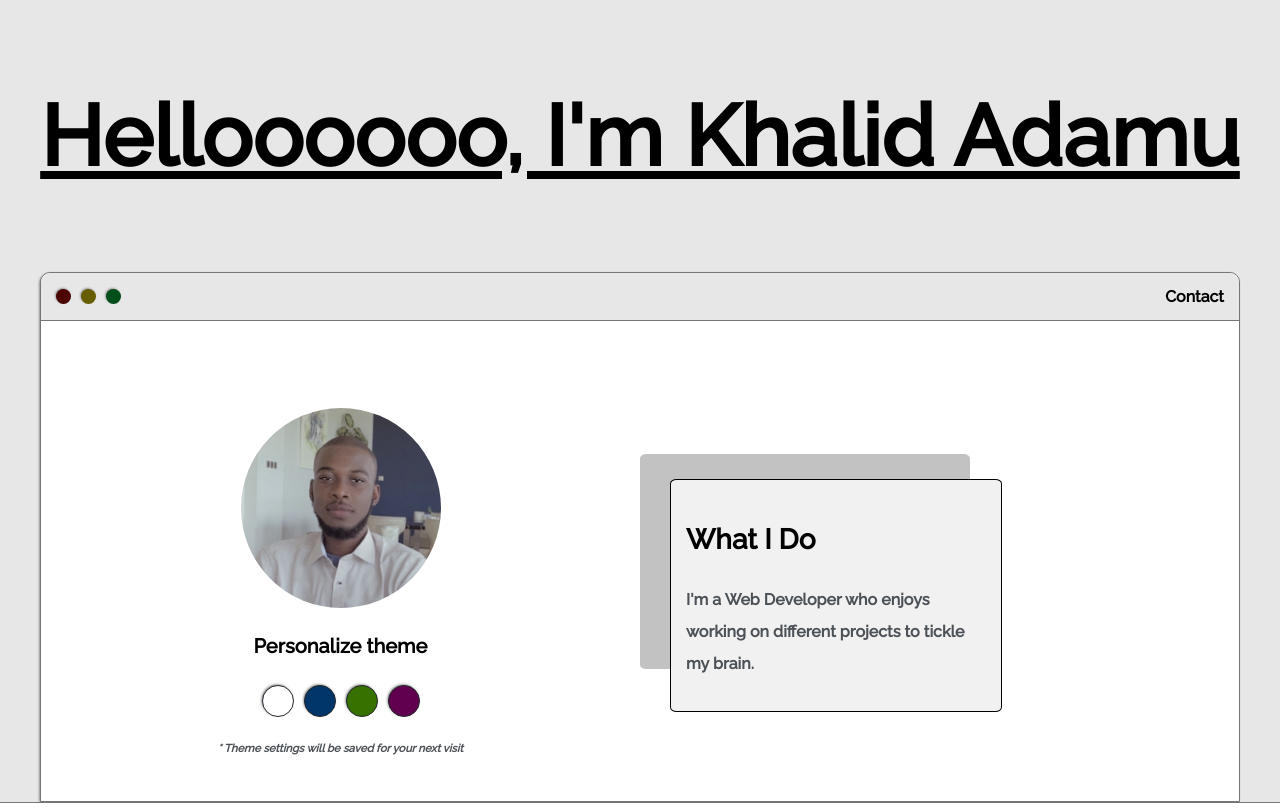
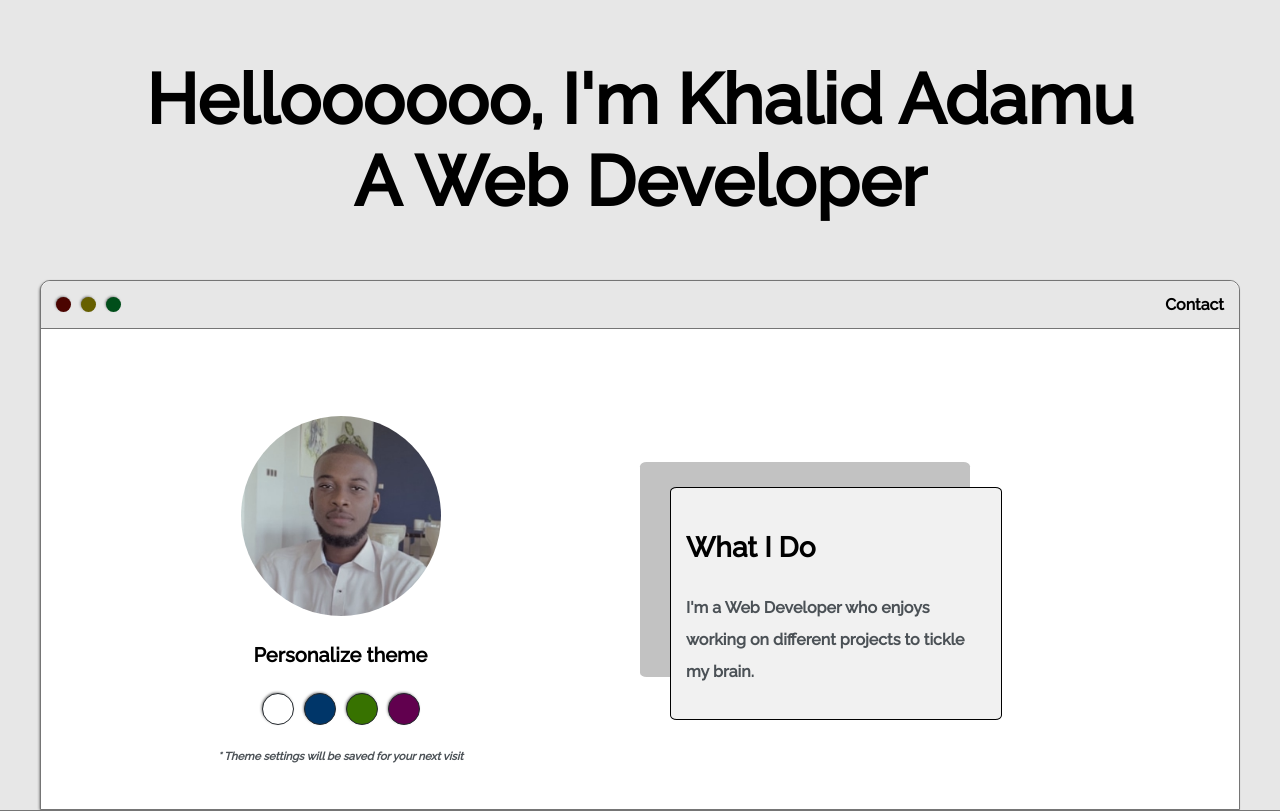
Before and after one commit to khalidadamu/aws-Portfolio, a plain HTML site: page index.html in a window 1280 px wide. Shown: the top 812 px of the page. Drawn offline with Linux system fonts and the light colour scheme.

Commit message:
before starting type writing

```diff
--- a/default.css
+++ b/default.css
@@ -22,11 +22,13 @@ h1 {
      /* font-family: 'Russo One', sans-serif; */
      /* font-weight: normal; */
      font-family: 'Raleway', sans-serif;
+     font-stretch: expanded;
 }
 h2,h3,h4,h5,h6,strong {
      color: var(--mainText);
      /* font-family: 'Russo One', sans-serif; */
      font-family: 'Raleway', sans-serif;
+     font-stretch: expanded;
 }
 
 p,li,span,label,input,textarea {
@@ -34,12 +36,13 @@ p,li,span,label,input,textarea {
      /* font-family: 'Fira Code', monospace;
       */
       font-family: 'Raleway', sans-serif;
+      font-stretch: expanded;
      font-weight: bold;
 
 }
 .greeting-wrapper h1 {
      font-weight: bold;
-     text-decoration: underline;
+     /* text-decoration: underline; */
 }
 
 
@@ -67,7 +70,7 @@ ul {
      list-style: none;
 }
 h1 {
-     font-size: 85px;
+     font-size: 70px;
 }
 h2 {
      font-size: 36px;
@@ -86,6 +89,18 @@ h6 {
 .main-container {
      width: 1200px;
      margin: 0 auto;
+}
+.small-text-2 {
+     padding-bottom: 0px;
+     margin-bottom: 0px;
+     text-decoration: none;
+}
+.small-text {
+     padding-top: 0;
+     margin-top: 0;
+     text-decoration: none;
+
+
 }
 .greeting-wrapper {
      display: grid;
--- a/index.html
+++ b/index.html
@@ -28,7 +28,8 @@
     <section class="s1">
       <div class="main-container">
         <div class="greeting-wrapper">
-          <h1>Helloooooo, I'm Khalid Adamu</h1>
+          <h1 class="small-text-2">Helloooooo, I'm Khalid Adamu</h1>
+          <h1 class="small-text">A Web Developer</h1>
         </div>
 
         <div>
```
